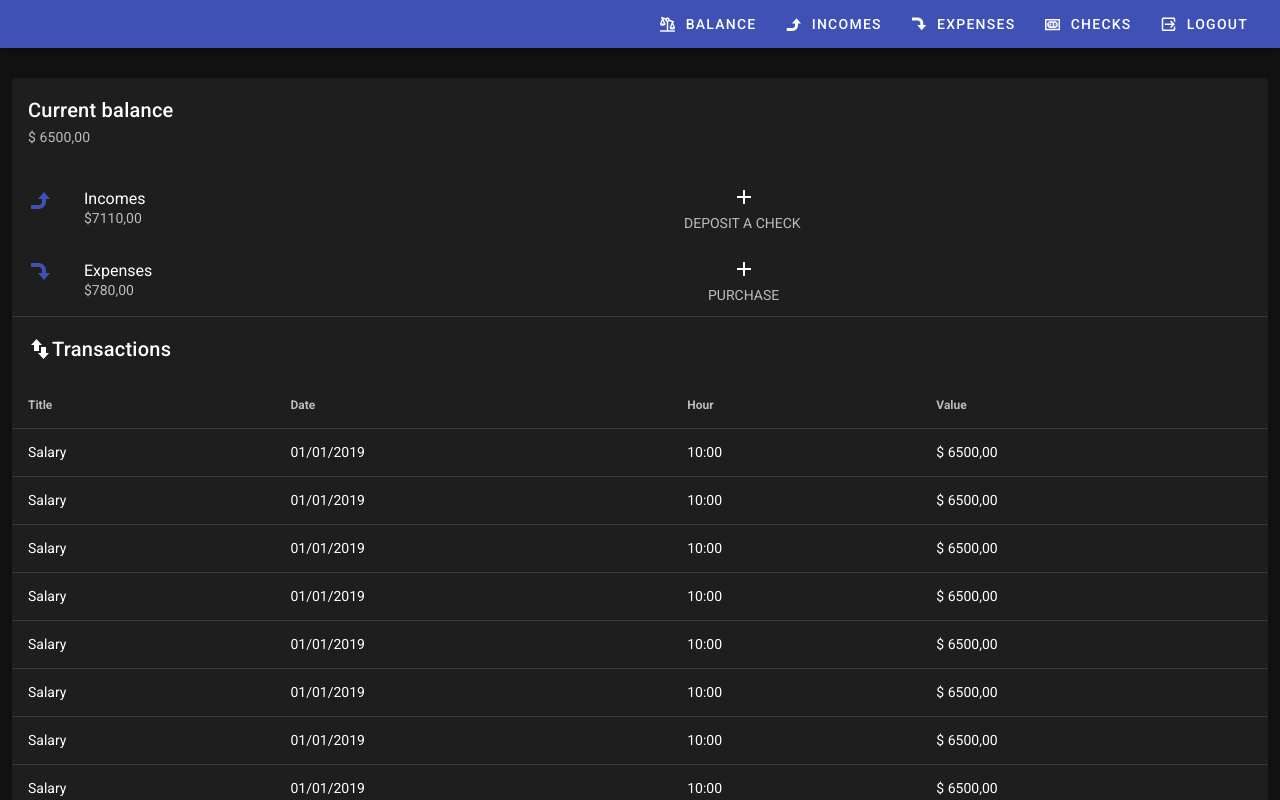
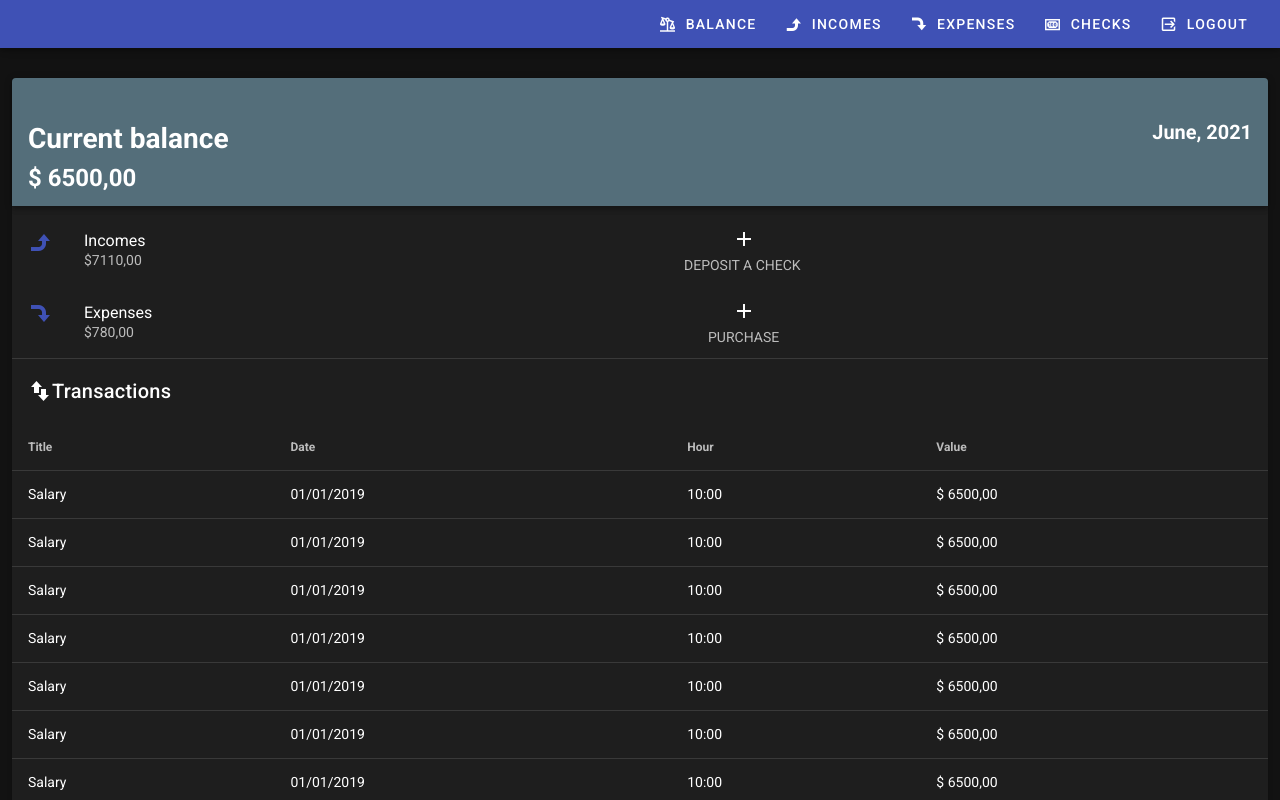
Before and after one commit to lucca257/challenga-turnoverbnb-front, a Vue app: page /incomes in a window 1280 px wide. Shown: the top 800 px of the page. Built offline with nearby package versions, Linux system fonts and the light colour scheme.

Commit message:
refactor: current balance component

```diff
--- a/src/components/BalanceComponent.vue
+++ b/src/components/balance/BalanceComponent.vue
@@ -1,9 +1,7 @@
 <template>
   <div class="justify-center">
     <v-card class="mx-auto">
-      <v-card-title>Current balance</v-card-title>
-      <v-card-subtitle>$ 6500,00</v-card-subtitle>
-
+      <balanceComponent />
       <v-list two-line>
         <v-list-item>
           <v-list-item-icon>
@@ -86,7 +84,9 @@
 <script>
 export default {
   name: "BalanceComponent",
-
+  components: {
+    'balanceComponent': () => import('@/components/balance/UserBalance.vue'),
+  },
   data () {
     return {
       transactions : [
--- /dev/null
+++ b/src/components/balance/UserBalance.vue
@@ -0,0 +1,23 @@
+<template>
+  <v-toolbar
+      dark
+      prominent
+      color="blue-grey darken-1"
+  >
+    <v-toolbar-title class="flex text-left">
+      <h5 class="float-md-right">June, 2021</h5>
+      <h3>Current balance</h3>
+      <h4>$ 6500,00</h4>
+    </v-toolbar-title>
+  </v-toolbar>
+</template>
+
+<script>
+export default {
+  name: "UserBalance"
+}
+</script>
+
+<style scoped>
+
+</style>
--- a/src/components/expenses/AddPurchaseComponent.vue
+++ b/src/components/expenses/AddPurchaseComponent.vue
@@ -1,15 +1,6 @@
 <template>
   <v-card>
-    <v-toolbar
-        dark
-        prominent
-        color="blue-grey darken-1"
-    >
-      <v-toolbar-title class="flex text-left">
-        <h3>Current balance</h3>
-        <h4>$ 6500,00</h4>
-      </v-toolbar-title>
-    </v-toolbar>
+    <balanceComponent />
     <v-card-text>
       <validation-observer ref="obs" v-slot="{passes}" slim>
         <v-form @submit.prevent="passes(save)">
@@ -76,7 +67,11 @@ export default {
     date: "",
     wc_menu: false
   }),
-  components: { ValidationObserver, ValidationProvider },
+  components: {
+    ValidationObserver,
+    ValidationProvider,
+    'balanceComponent': () => import('@/components/balance/UserBalance.vue'),
+  },
   methods: {
     save() {
       alert("add purchase")
--- a/src/views/HomePage.vue
+++ b/src/views/HomePage.vue
@@ -10,7 +10,7 @@
     name: 'Home',
 
     components: {
-      'balanceComponent': () => import('@/components/BalanceComponent.vue'),
+      'balanceComponent': () => import('@/components/balance/BalanceComponent.vue'),
     },
   }
 </script>
```
